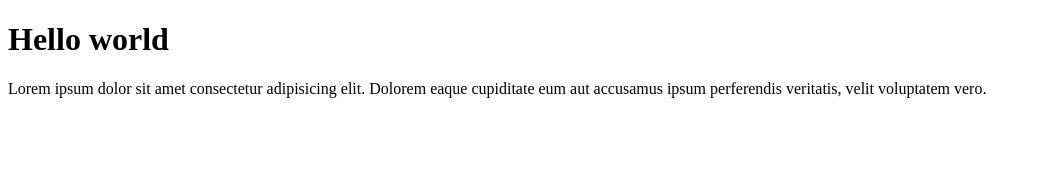
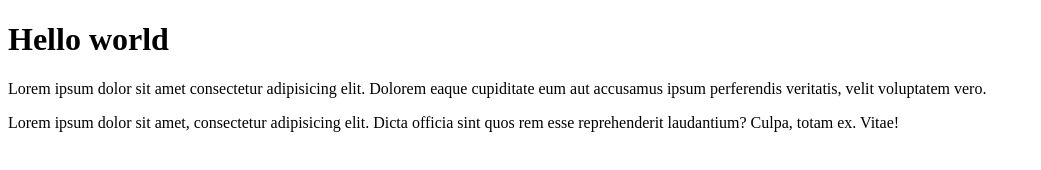
Before and after one commit to tericfo/wd2_1, a plain HTML site: page index.html in a window 1280 px wide. Shown: the whole page, without its empty margins (0-1041 px from the left). Drawn offline with Linux system fonts and the light colour scheme.

Commit message:
treti commit

```diff
--- a/index.html
+++ b/index.html
@@ -11,6 +11,9 @@
     <h1>Hello world</h1>
     <p>Lorem ipsum dolor sit amet consectetur adipisicing elit. Dolorem eaque cupiditate eum aut accusamus ipsum
         perferendis veritatis, velit voluptatem vero.</p>
+    <p>Lorem ipsum dolor sit amet, consectetur adipisicing elit. Dicta officia sint quos rem esse reprehenderit
+        laudantium? Culpa, totam ex. Vitae!
+    </p>
 </body>
 
 </html>
```
